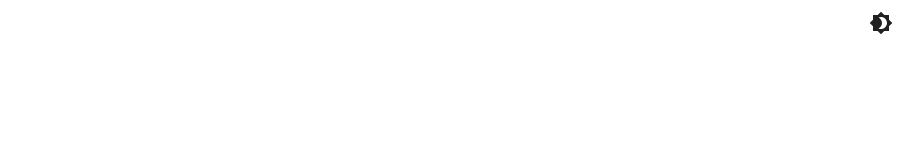
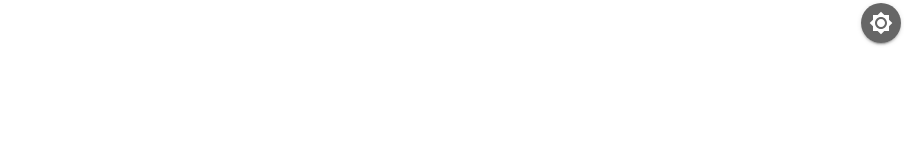
Before and after one commit to Folareen/sleek-notes, a React (Create React App) app: page / in a window 1280 px wide. Shown: the top 160 px of the page, without its empty margins (376-1280 px from the left). Built offline with nearby package versions, Linux system fonts and the light colour scheme.

Commit message:
colormodebutton

```diff
--- a/src/components/ColorModeButton.jsx
+++ b/src/components/ColorModeButton.jsx
@@ -19,14 +19,13 @@ const ColorModeButton = () => {
 
   return (
       <IconButton
-        sx={{ ml: 1 }}
+        sx={{ ml: 1, bgcolor: 'text.secondary', color: 'background.default',boxShadow:2 }}
         onClick={toggleColorMode}
-        color="inherit"
       >
         {mode === "dark" ? (
+          <Brightness4Icon />
+        ) : (
           <Brightness7Icon />
-        ) : (
-          <Brightness4Icon />
         )}
       </IconButton>
   )
```
